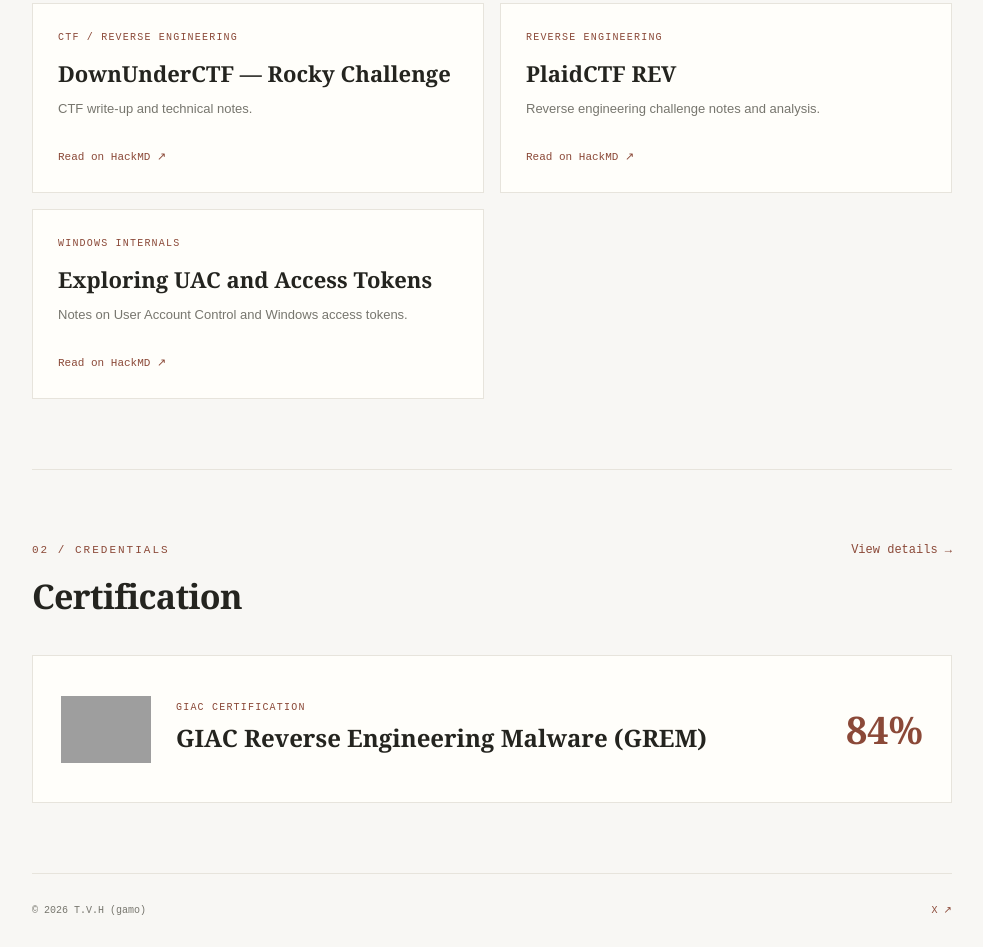
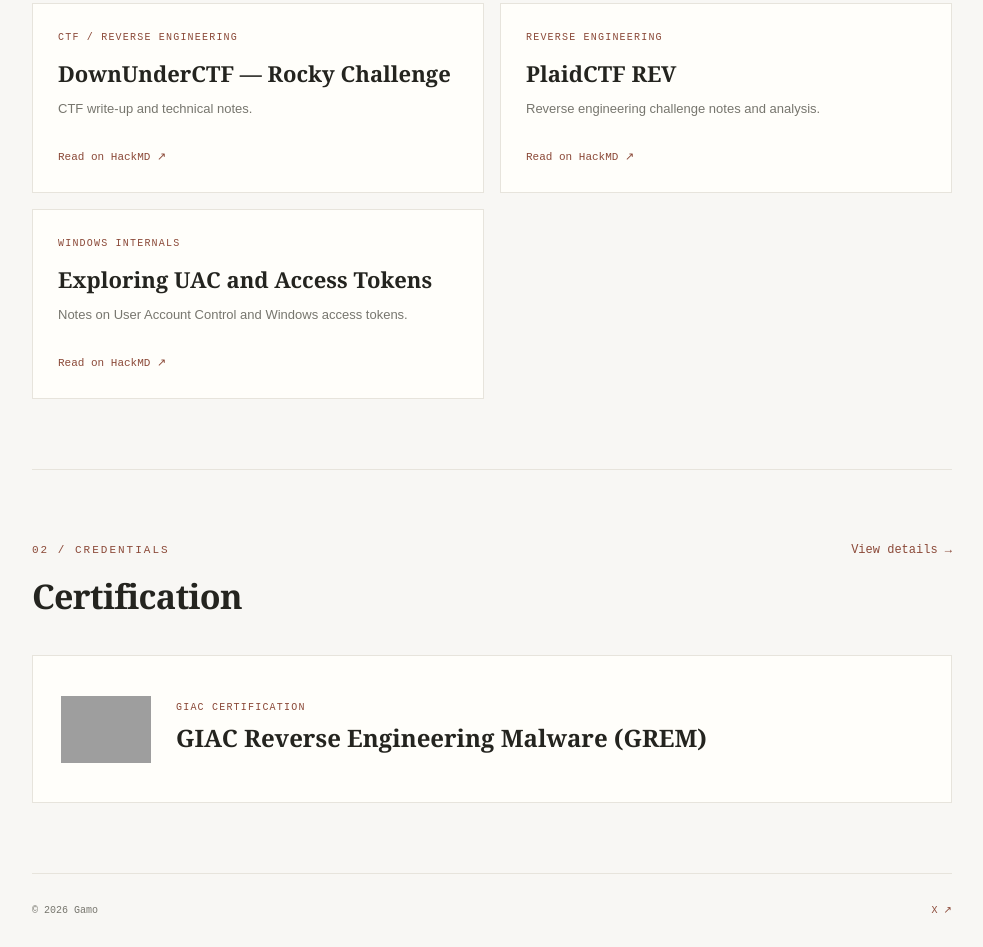
Before and after one commit to TVietHung305/TVietHung305.github.io, a plain HTML site: page index.html in a window 1280 px wide. Shown: the part 909-1856 px from the top of the page, without its empty margins (148-1131 px from the left). Drawn offline with Linux system fonts and the light colour scheme; grey boxes are pictures that could not be loaded.

Commit message:
Update index.html

```diff
--- a/index.html
+++ b/index.html
@@ -4,7 +4,7 @@
 <head>
   <meta charset="UTF-8">
   <meta name="viewport" content="width=device-width, initial-scale=1.0">
-  <meta name="description" content="T.V.H (gamo) — Malware Analysis, Reverse Engineering and Vulnerability Research.">
+  <meta name="description" content="Malware Analysis, Reverse Engineering and Vulnerability Research.">
   <title>Gamo Research Note</title>
   <link rel="stylesheet" href="assets/css/style.css">
   <script src="assets/js/main.js" defer></script>
@@ -108,16 +108,13 @@
         <h3>GIAC Reverse Engineering Malware (GREM)</h3>
       </div>
 
-      <div class="score">
-        <strong>84%</strong>
-      </div>
     </div>
   </section>
 </main>
 
 <footer class="site-footer">
   <div class="container footer-inner">
-    <span>© 2026 T.V.H (gamo)</span>
+    <span>© 2026 Gamo</span>
     <a href="https://x.com/hvtran_" target="_blank" rel="noopener noreferrer">X ↗</a>
   </div>
 </footer>
```
